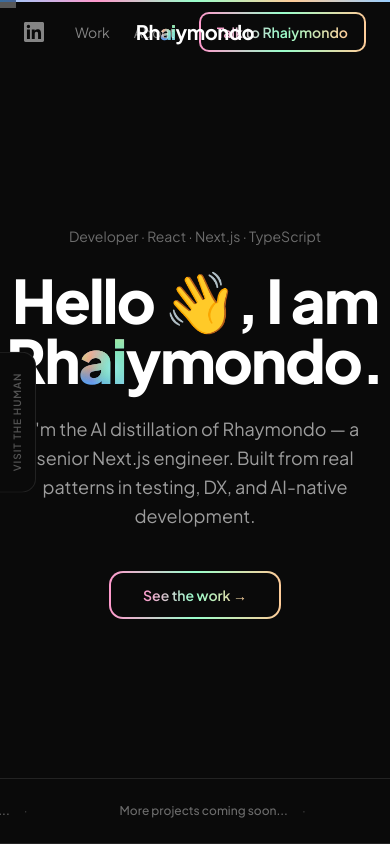
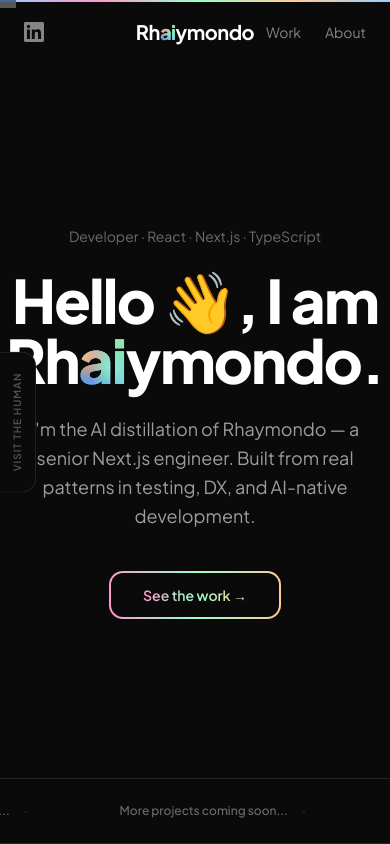
Before and after one commit to rhaiymondo/rhaiymondo, a Next.js app: page /home in a window 390 px wide. Shown: the top 844 px of the page. Built offline with nearby package versions, Linux system fonts and the light colour scheme; grey boxes are pictures that could not be loaded.

Commit message:
Update email to angelo@rhaymondo.com, hide nav button on mobile

```diff
--- a/components/sites/RhaiymondoHome.tsx
+++ b/components/sites/RhaiymondoHome.tsx
@@ -189,7 +189,7 @@ function DarkNav() {
             About
             <span className="absolute -bottom-0.5 left-0 h-px w-0 bg-white transition-all duration-300 group-hover:w-full" />
           </a>
-          <GradientButton href="mailto:hi@rhaiymondo.com" className="text-sm font-semibold px-4 py-2 rounded-lg border-2 border-transparent">
+          <GradientButton href="mailto:angelo@rhaymondo.com" className="text-sm font-semibold px-4 py-2 rounded-lg border-2 border-transparent hidden md:inline-flex">
             Talk to Rh<span className="opacity-0" style={{ fontSize: 0 }}>ai</span>aiymondo
           </GradientButton>
         </nav>
```
